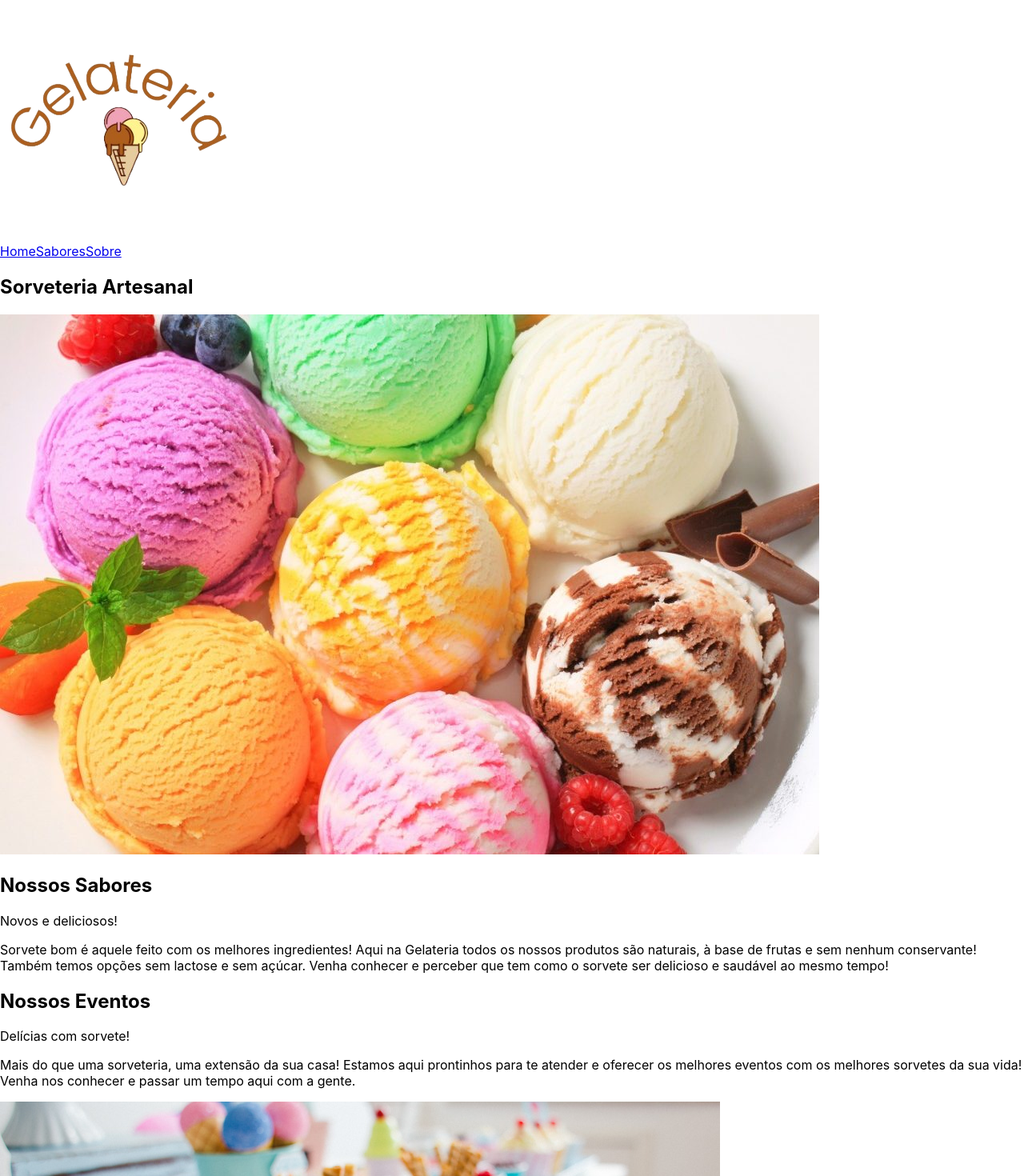
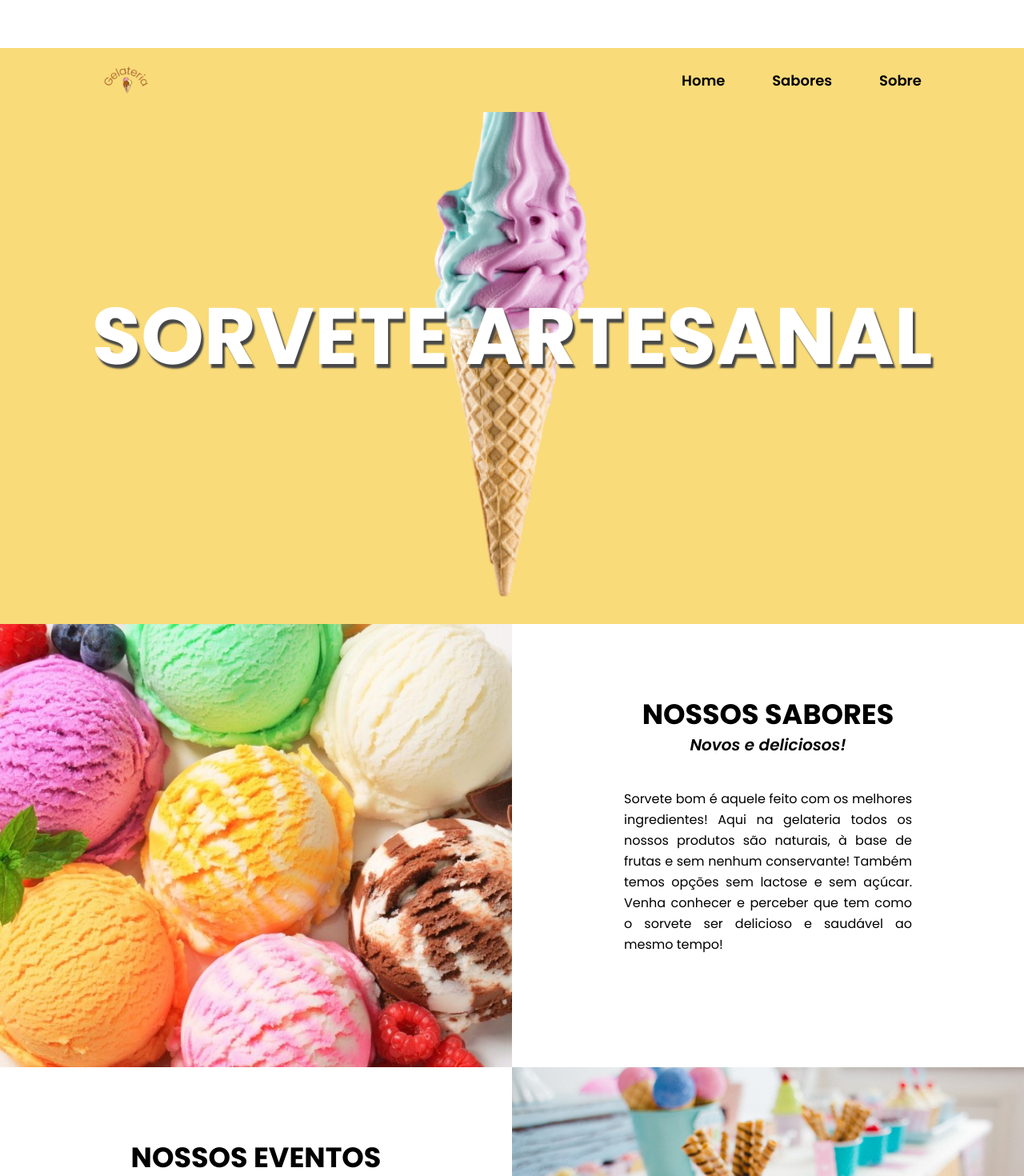
Before and after one commit to anneestevam/projeto_sorveteria, a React (Create React App) app: page / in a window 1280 px wide. Shown: the top 1470 px of the page at 80% size. Built offline with nearby package versions, Linux system fonts and the light colour scheme.

Commit message:
Estilizando a Home
O menu está com um errinho, ainda tenho que procurar o que é

```diff
--- a/public/index.html
+++ b/public/index.html
@@ -11,6 +11,9 @@
     />
     <link rel="apple-touch-icon" href="%PUBLIC_URL%/logo192.png" />
     <link rel="manifest" href="%PUBLIC_URL%/manifest.json" />
+    <link rel="preconnect" href="https://fonts.googleapis.com">
+    <link rel="preconnect" href="https://fonts.gstatic.com" crossorigin>
+    <link href="https://fonts.googleapis.com/css2?family=Poppins:ital,wght@0,400;0,600;0,700;1,600&display=swap" rel="stylesheet">
     <title>Gelateria</title>
   </head>
   <body>
--- a/src/App.css
+++ b/src/App.css
@@ -1,38 +1,12 @@
-.App {
-  text-align: center;
+*{
+  margin: 0;
+  padding: 0;
+  box-sizing: border-box;
+  font-family: 'Poppins', sans-serif;
 }
 
-.App-logo {
-  height: 40vmin;
-  pointer-events: none;
+.limitar-secao {
+  width: 100%;
+  max-width: 1024px;
+  margin: 0 auto;
 }
-
-@media (prefers-reduced-motion: no-preference) {
-  .App-logo {
-    animation: App-logo-spin infinite 20s linear;
-  }
-}
-
-.App-header {
-  background-color: #282c34;
-  min-height: 100vh;
-  display: flex;
-  flex-direction: column;
-  align-items: center;
-  justify-content: center;
-  font-size: calc(10px + 2vmin);
-  color: white;
-}
-
-.App-link {
-  color: #61dafb;
-}
-
-@keyframes App-logo-spin {
-  from {
-    transform: rotate(0deg);
-  }
-  to {
-    transform: rotate(360deg);
-  }
-}
--- a/src/componentes/Rodape/index.js
+++ b/src/componentes/Rodape/index.js
@@ -1,7 +1,9 @@
+import './style.css';
+
 export default function Rodape() {
     return (
         <footer>
-            <div>
+            <div className="limitar-secao container-logo-infos">
                 <img src="assets/logo.png"/>
 
                 <div>
@@ -23,7 +25,7 @@ export default function Rodape() {
                 </div>
             </div>
 
-            <div>
+            <div className="limitar-secao direito-autoral">
                 <p>Gelateria. Orgulhosamente desenvolvido por Anne Estevam</p>
             </div>
         </footer>
--- a/src/componentes/Topo/index.js
+++ b/src/componentes/Topo/index.js
@@ -1,17 +1,19 @@
 import { Link } from "react-router-dom";
+
+import './style.css';
 
 export default function Topo() {
     return (
         <header>
-            <di>
+            <div className="limitar-secao">
                 <img src="/assets/logo.png" alt="logo gelateria"/>
 
                 <nav>
-                    <Link to="/">Home</Link>
-                    <Link to="/sabores">Sabores</Link>
-                    <Link to="/sobre">Sobre</Link>
+                    <Link className="link-topo" to="/">Home</Link>
+                    <Link className="link-topo" to="/sabores">Sabores</Link>
+                    <Link className="link-topo" to="/sobre">Sobre</Link>
                 </nav>
-            </di>
+            </div>
         </header>
     )
 }
--- /dev/null
+++ b/src/componentes/Topo/style.css
@@ -0,0 +1,36 @@
+*{margin: 0; padding: 0;}
+
+header {
+    width: 100%;
+    padding: 10px 20px;
+    display: flex;
+    position: fixed;
+    z-index: 1;
+    background-color: rgb(249, 219, 121);
+}
+
+header div {
+    display: flex;
+    justify-content: space-between;
+    align-items: center;
+}
+
+header img {
+    width: auto;
+    height: 60px;
+}
+
+header nav {
+    width: 300px;
+    height: 40px;
+    display: flex;
+    align-items: center;
+    justify-content: space-between;
+}
+
+.link-topo {
+    font-size: 18px;
+    font-weight: 600;
+    color: #000;
+    text-decoration: none;
+}
--- a/src/paginas/Home/index.js
+++ b/src/paginas/Home/index.js
@@ -1,50 +1,67 @@
 import Topo from "../../componentes/Topo";
 import Rodape from "../../componentes/Rodape";
 
+import './style.css'
+
 export default function Home() {
-    return (
+  return(
     <div>
-            < Topo/>
+
+      <Topo />
 
       <main>
-                <section>
-                    <div>
-                        <h1>Sorveteria Artesanal</h1>
+        <section className="secao-banner">
+          <div className="texto-banner">
+            <h1>SORVETE ARTESANAL</h1>
           </div>
         </section>
 
-                <section>
-                    <img src="assets/banner-sabores.jpg" alt="sabores sorvetes"/>
-
-                    <div>
-                        <h2>Nossos Sabores</h2>
+        <section className="secao-nossos-sabores">
+          <img src="assets/banner-sabores.jpg" alt="sorvetes diversos" />
+          <div className="texto-secao-nossos-sabores">
+            <h2>NOSSOS SABORES</h2>
             <span>Novos e deliciosos!</span>
-                        <p>Sorvete bom é aquele feito com os melhores ingredientes! Aqui na Gelateria todos os nossos produtos são naturais, à base de frutas e sem nenhum conservante! Também temos opções sem lactose e sem açúcar. Venha conhecer e perceber que tem como o sorvete ser delicioso e saudável ao mesmo tempo!</p>
+            <p>
+              Sorvete bom é aquele feito com os melhores ingredientes! Aqui na
+              gelateria todos os nossos produtos são naturais, à base de
+              frutas e sem nenhum conservante! Também temos opções sem lactose
+              e sem açúcar. Venha conhecer e perceber que tem como o sorvete
+              ser delicioso e saudável ao mesmo tempo!
+            </p>
           </div>
         </section>
 
-                <section>
-                    <div>
-                        <h2>Nossos Eventos</h2>
-                        <span>Delícias com sorvete!</span>
-                        <p>Mais do que uma sorveteria, uma extensão da sua casa! Estamos aqui prontinhos para te atender e oferecer os melhores eventos com os melhores sorvetes da sua vida! Venha nos conhecer e passar um tempo aqui com a gente.</p>
+        <section className="secao-nossos-eventos">
+          <div className="texto-secao-nossos-eventos">
+              <h2>NOSSOS EVENTOS</h2>
+              <span>Delicias com sorvete!</span>
+              <p>
+                Mais do que uma sorveteria, uma extensão da sua casa! Estamos aqui
+                prontinhos para te atender e oferecer os melhores eventos com os melhores
+                sorvete da sua vida! Venha nos conhecer e passar um tempo aqui com a gente.
+              </p>
           </div>
-
-                    <img src="assets/eventos-image.jpg" alt="eventos gelateria"/>
+          <img src="assets/eventos-image.jpg" alt="mesa de festa" />
         </section>
 
-                <section>
-                    <img src="assets/sobre-image.jpg"/>
-
-                    <div>
-                        <h2>Sobre Nós</h2>
+        <section className="secao-sobre-nos">
+          <img src="assets/sobre-image.jpg" alt="pessoas comendo sorvete" />
+          <div className="texto-secao-sobre-nos">
+            <h2>SOBRE NÓS</h2>
             <span>Alegria em cada casquinha!</span>
-                        <p>Venha tomar o melhor sorvete da região aqui com a gente! Nós estamos há anos no mercado produzindo o que tem de melhor para o nosso cliente e você não pode ficar fora dessa. Venha nos fazer uma visita e aproveite o melhor atendimento e o melhor sorvete da cidade.</p>
+            <p>
+              Venha tomar o melhor sorvete da região aqui com a gente! Nós
+              estamos há anos no mercado produzindo o que tem de melhor para o
+              nosso cliente e você não pode ficar fora dessa. Venha nos fazer
+              uma visita e aproveite o melhor atendimento e o melhor sorvete
+              da cidade.
+            </p>
           </div>
         </section>
       </main>
 
       <Rodape />
+
     </div>
   )
 }
--- /dev/null
+++ b/src/paginas/Home/style.css
@@ -0,0 +1,67 @@
+.secao-banner {
+    width: 100%;
+    height: 90vh;
+    position: relative;
+    margin-top: 60px;
+    display: flex;
+    align-items: center;
+    justify-content: center;
+    background-image: url('/public/assets/banner-home.png');
+    background-position: center;
+    background-repeat: no-repeat;
+    background-size: contain;
+    background-color: rgb(249, 219, 121);
+  }
+
+  .texto-banner {
+    display: flex;
+    flex-direction: column;
+    text-align: center;
+    padding: 20px 30px;
+  }
+
+  .texto-banner h1 {
+    font-size: 100px;
+    color: #fff;
+    text-shadow: 3px 5px 2px #474747;
+  }
+
+  .secao-nossos-sabores, .secao-nossos-eventos, .secao-sobre-nos {
+    width: 100%;
+    display: flex;
+  }
+
+  .secao-nossos-sabores img, .secao-nossos-eventos img, .secao-sobre-nos img {
+    width: 50%;
+    height: auto;
+    object-fit: cover;
+  }
+
+  .texto-secao-nossos-sabores, .texto-secao-nossos-eventos, .texto-secao-sobre-nos {
+    width: 50%;
+    display: flex;
+    flex-direction: column;
+    align-items: center;
+    justify-content: center;
+    padding: 100px 40px;
+  }
+
+  .texto-secao-nossos-sabores h2, .texto-secao-nossos-eventos h2, .texto-secao-sobre-nos h2 {
+    font-size: 35px;
+    line-height: 26px;
+    text-align: center;
+  }
+
+  .texto-secao-nossos-sabores span, .texto-secao-nossos-eventos span, .texto-secao-sobre-nos span {
+    font-size: 20px;
+    font-style: italic;
+    font-weight: 600;
+    margin-top: 10px;
+  }
+
+  .texto-secao-nossos-sabores p, .texto-secao-nossos-eventos p, .texto-secao-sobre-nos p {
+    text-align: justify;
+    padding: 0 100px;
+    line-height: 26px;
+    margin: 40px 0;
+  }
```
Also changed, not shown: src/componentes/Rodape/style.css (added). Lines whose indentation alone changed are shown as unchanged.
